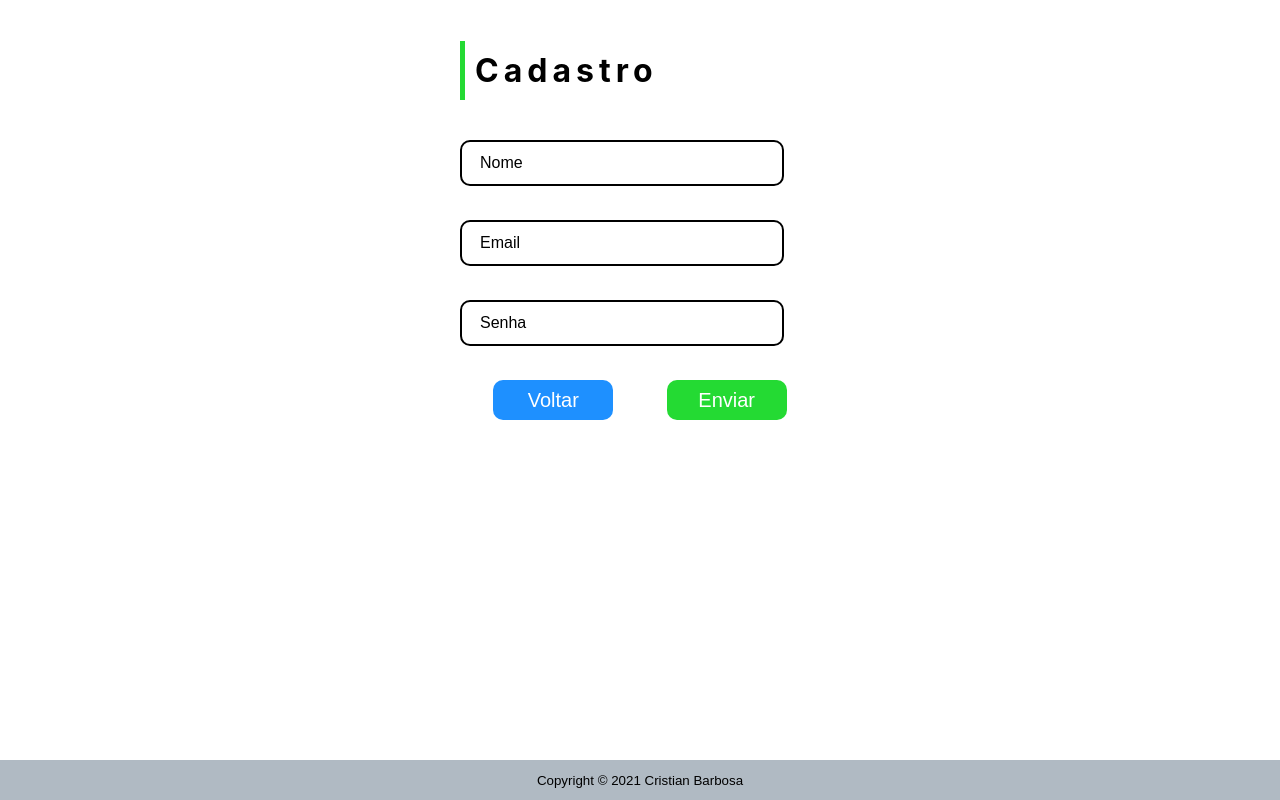
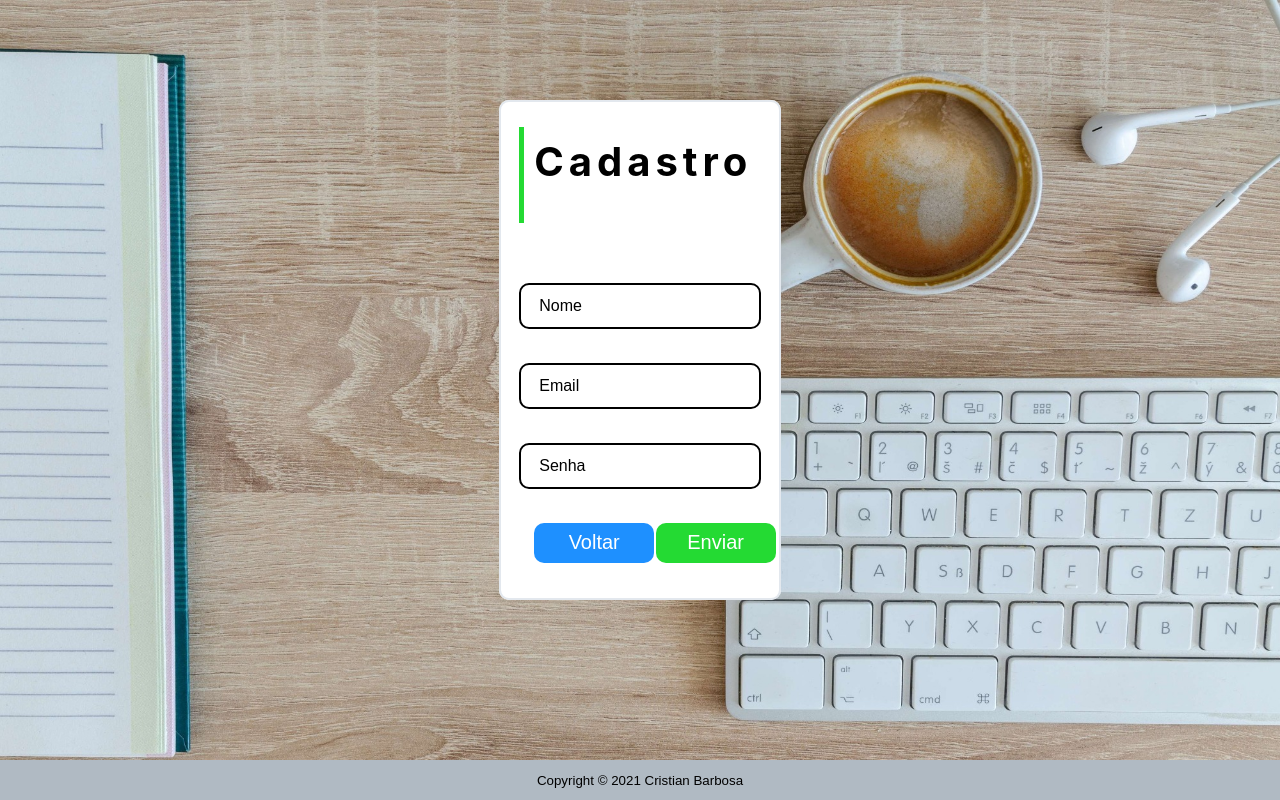
Before and after one commit to CristianBarbosa01/Lista-De-Afazeres, a React (Create React App) app: page /Cadastro in a window 1280 px wide. Built offline with nearby package versions, Linux system fonts and the light colour scheme; a web font is replaced by a local one.

Commit message:
Estilização

```diff
--- a/src/components/Modal.js
+++ b/src/components/Modal.js
@@ -38,7 +38,13 @@ function Modal(props) {
     <div style={{ display: "flex", justifyContent: "center" }}>
       <div className="modalContainer">
         <div className="titleCloseBtn">
-          <div style={{ display: "flex", justifyContent: "flex-end" }}>
+          <div
+            style={{
+              display: "flex",
+              justifyContent: "flex-end",
+              marginRight: -40,
+            }}
+          >
             <button onClick={() => props?.closeModal(false)}> X </button>
           </div>
           <div
--- a/src/pages/Cadastro.js
+++ b/src/pages/Cadastro.js
@@ -1,5 +1,6 @@
 import { auth, database } from "../firebase";
 import React, { useRef } from "react";
+import animado from "../image/animado.jpg";
 import("./cad.css");
 
 const Cadastro = () => {
@@ -39,13 +40,14 @@ const Cadastro = () => {
         justifyContent: "center",
       }}
     >
-      <div className="center2">
+      <img style={{ height: "100vh", width: "100vw" }} src={animado}></img>
+      <div style={{ marginTop: 100 }} className="center2">
         <h1 className="nome" style={{ marginLeft: "20px" }}>
           Cadastro
         </h1>
         <form>
           <div
-            style={{ marginLeft: "20px", marginTop: "-20px" }}
+            style={{ marginLeft: "20px", width: "17vw" }}
             className="inputbox2"
           >
             <input type="text" ref={nomeRef} required="required" />
@@ -53,7 +55,7 @@ const Cadastro = () => {
           </div>
 
           <div
-            style={{ marginLeft: "20px", marginTop: "-20px" }}
+            style={{ marginLeft: "20px", marginTop: "-20px", width: "17vw" }}
             className="inputbox2"
           >
             <input type="text" ref={emailRef} required="required" />
@@ -61,26 +63,32 @@ const Cadastro = () => {
           </div>
 
           <div
-            style={{ marginLeft: "20px", marginTop: "-20px" }}
+            style={{ marginLeft: "20px", marginTop: "-20px", width: "17vw" }}
             className="inputbox2"
           >
             <input type="password" ref={passwordRef} required="required" />
             <span>Senha</span>
           </div>
 
-          <div style={{ display: "flex", justifyContent: "space-evenly" }}>
+          <div
+            style={{
+              display: "flex",
+              justifyContent: "space-evenly",
+              width: "22vw",
+            }}
+          >
             <div
-              style={{ width: "120px", marginTop: "-20px" }}
+              style={{ width: "100%", marginTop: "-20px" }}
               className="inputbox3"
             >
-              <button type="submit" style={{ backgroundColor: "dodgerblue" }}>
+              <button
+                type="submit"
+                style={{ backgroundColor: "dodgerblue", marginLeft: "35px" }}
+              >
                 <a href="/">Voltar</a>
               </button>
             </div>
-            <div
-              style={{ width: "120px", marginTop: "-20px" }}
-              className="inputbox2"
-            >
+            <div style={{ marginTop: "-20px" }} className="inputbox2">
               <button
                 onClick={singUp}
                 type="submit"
--- a/src/pages/Home.js
+++ b/src/pages/Home.js
@@ -1,10 +1,13 @@
 import bloco from "../image/bloco.png";
 
 const Home = () => {
-
   return (
-    <div style={{ display: "flex", justifyContent: "center", width:"100%" }}>
-      <img style={{width:"80%"}} src={bloco} className="imagem"></img>
+    <div style={{ display: "flex", justifyContent: "center", width: "100%" }}>
+      <img
+        style={{ width: "80%", marginTop: 100 }}
+        src={bloco}
+        className="imagem"
+      ></img>
     </div>
   );
 };
--- a/src/pages/Log.css
+++ b/src/pages/Log.css
@@ -1,17 +1,17 @@
 @import url("https://fonts.googleapis.com/css2?family=Sansita+Swashed:wght@600&display=swap");
-
 
 .center {
   position: absolute;
   background: #fff;
-  width: 30%;
-  height: 70%;
+  width: 25vw;
+  height: 500px;
   margin: 20px;
   border-radius: 10px;
   display: grid;
+  box-shadow: inset 0 0 0 2px #e3e8ee;
 }
 
-.center h1 col-4 {
+.center h1 {
   font-size: 250%;
   border-left: 5px solid dodgerblue;
   padding: 10px;
@@ -27,11 +27,11 @@
   width: 80%;
   height: 50px;
   margin-bottom: 50px;
-
 }
 
 @media screen and (max-width: 412px) {
-  .center, input[type=submit] {
+  .center,
+  input[type="submit"] {
     width: 80%;
   }
 }
--- a/src/pages/LoginForm.js
+++ b/src/pages/LoginForm.js
@@ -1,5 +1,6 @@
 import React, { useRef } from "react";
 import { auth } from "../firebase";
+import animado from "../image/animado.jpg";
 import("./Log.css");
 
 const LoginForm = () => {
@@ -38,12 +39,14 @@ const LoginForm = () => {
       style={{
         display: "flex",
         justifyContent: "center",
-        overflow: "auto",
+        overflow: "hidden",
       }}
     >
-      <div className="center">
+      <img style={{ height: "100vh", width: "100vw" }} src={animado}></img>
+
+      <div style={{ marginTop: 100 }} className="center">
         <h1 style={{ marginLeft: "20px" }}>Login</h1>
-        <form>
+        <form style={{}}>
           <div style={{ marginLeft: "20px" }} className="inputbox">
             <input ref={emailRef} type="text" required="required"></input>
             <span>Email</span>
@@ -56,7 +59,10 @@ const LoginForm = () => {
             ></input>
             <span>Senha</span>
           </div>
-          <div style={{ marginLeft: "20px", width:"80%" }} className="inputbox">
+          <div
+            style={{ marginLeft: "20px", width: "60%" }}
+            className="inputbox"
+          >
             <input onClick={singIn} type="submit" value="Enviar"></input>
           </div>
           <div style={{ marginLeft: "20px" }}>
--- a/src/pages/cad.css
+++ b/src/pages/cad.css
@@ -2,15 +2,17 @@
 
 .center2 {
   position: absolute;
-  width: 400px;
   background: #fff;
+  width: 22vw;
+  height: 500px;
   margin: 20px;
   border-radius: 10px;
-  padding-bottom: 10px;
+  display: grid;
+  box-shadow: inset 0 0 0 2px #e3e8ee;
 }
 
 .center2 h1 {
-  font-size: 2em;
+  font-size: 250%;
   border-left: 5px solid rgb(36, 218, 51);
   padding: 10px;
   color: #000;
@@ -22,7 +24,7 @@
 
 .center2 .inputbox2 {
   position: relative;
-  width: 300px;
+  width: 80%;
   height: 50px;
   margin-bottom: 50px;
 }
@@ -53,6 +55,13 @@
   font-family: sans-serif;
 }
 
+@media screen and (max-width: 412px) {
+  .center,
+  input[type="submit"] {
+    width: 80%;
+  }
+}
+
 .center2 .inputbox2 input:focus ~ span,
 .center2 .inputbox2 input:valid ~ span {
   transform: translateX(-13px) translateY(-35px);
@@ -65,7 +74,7 @@
   border: #fff;
 }
 
-button{
+button {
   font-size: 30px;
   border-radius: 10px;
   width: 120px;
```
Also changed, not shown: src/image/animado.jpg (added).
